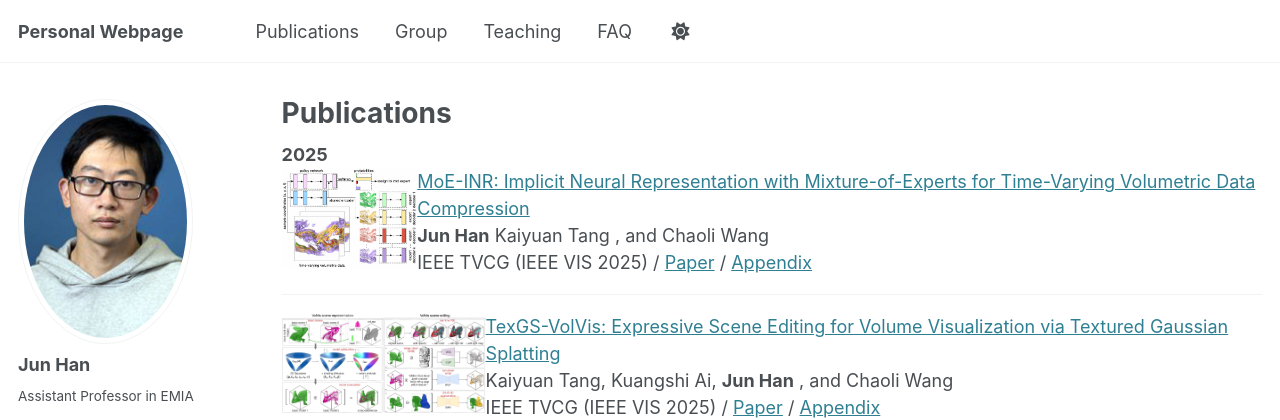
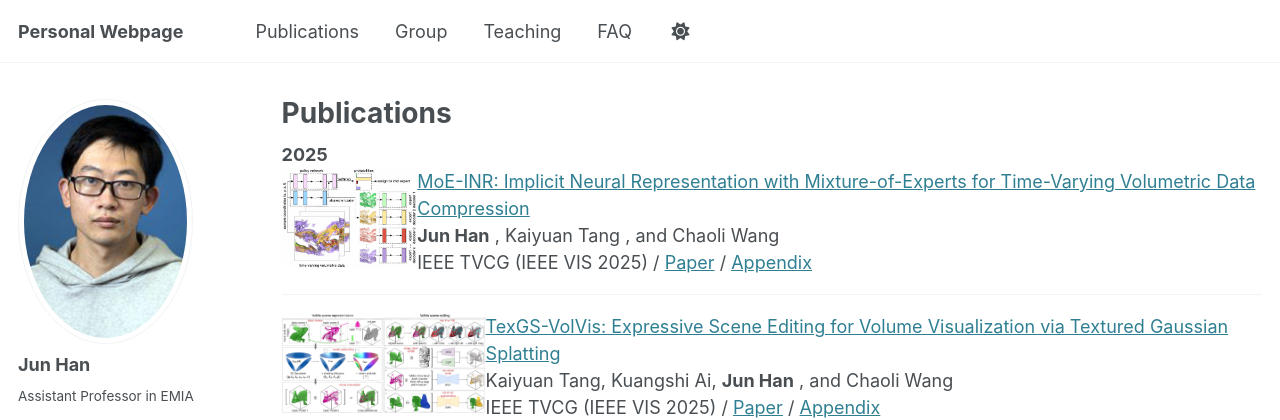
Before and after one commit to stevenhan1991/stevenhan1991.github.io, a Jekyll site: the page built from _pages/publications.md, in a window 1280 px wide and 900 px high. Shown: the top 420 px of the window. Built offline with Jekyll 4.4.1, drawn with Linux system fonts in a browser that asks for light colours; some web fonts are replaced.

Commit message:
Update publications.md

```diff
--- a/_pages/publications.md
+++ b/_pages/publications.md
@@ -18,7 +18,7 @@ redirect_from:
     </div>
     <div class="authors">
 		<span class="author"><b>Jun Han</b></span>
-		<span class="author">Kaiyuan Tang</span>
+		<span class="author">, Kaiyuan Tang</span>
 		<span class="author">, and Chaoli Wang</span>
     </div>
     <div>
```
